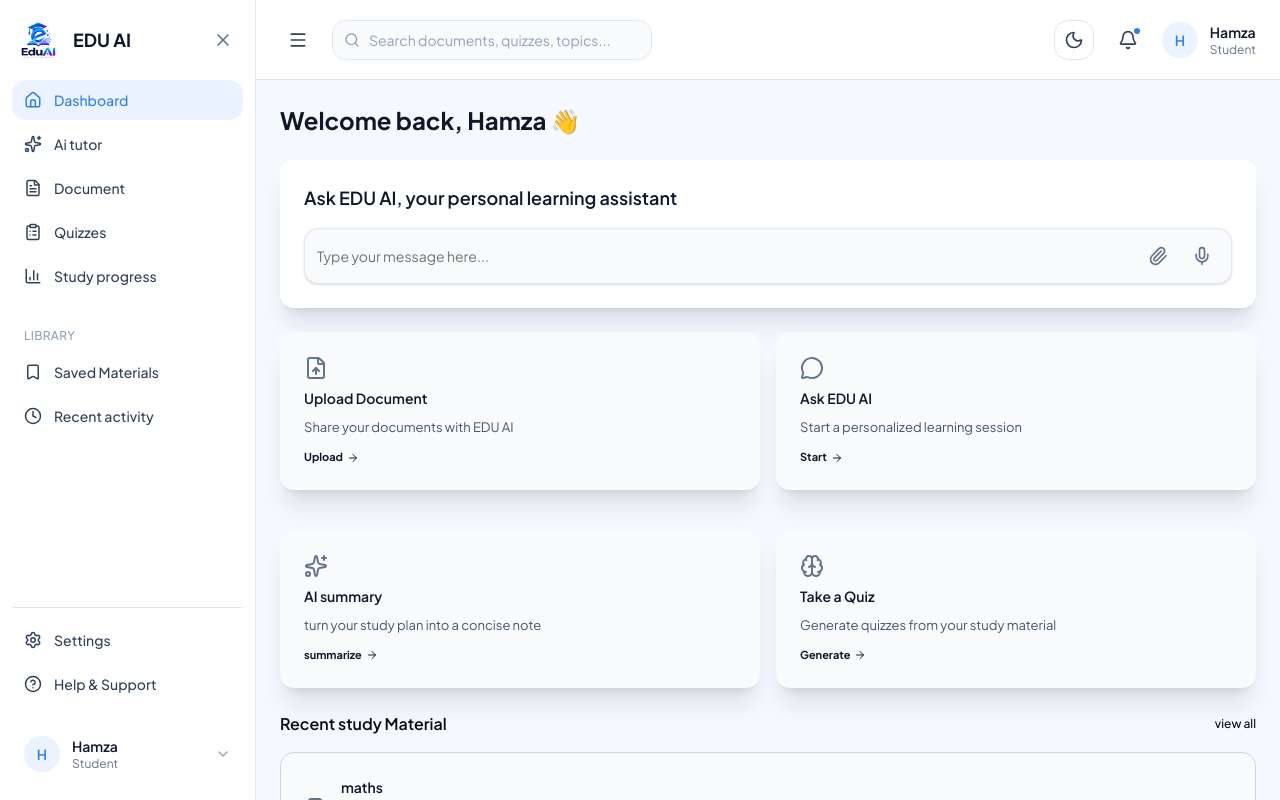
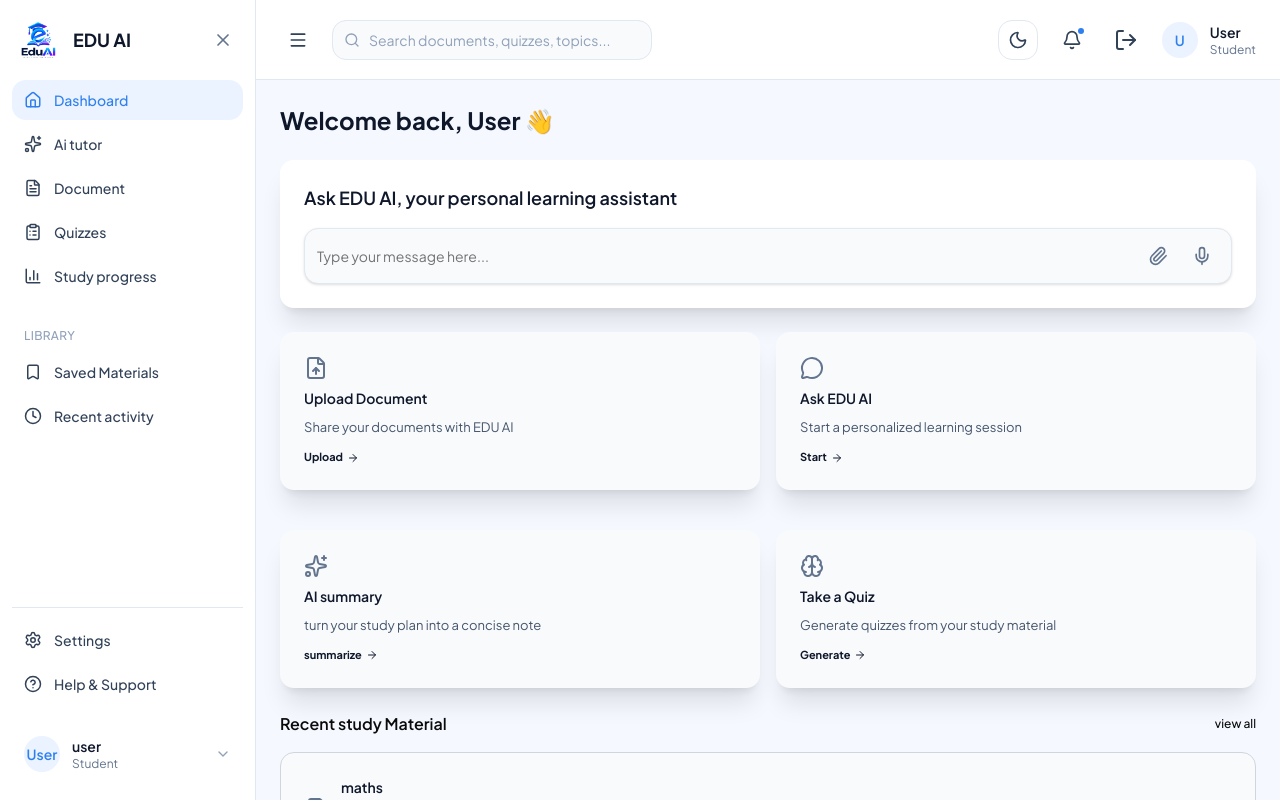
Before and after one commit to codestream0/Edu-AI, a Next.js app: page /dashboard in a window 1280 px wide. Built offline with nearby package versions, Linux system fonts and the light colour scheme.

Commit message:
feat: save the user info in a state using redux

```diff
--- a/app/(dashboard)/dashboard/page.tsx
+++ b/app/(dashboard)/dashboard/page.tsx
@@ -1,13 +1,32 @@
+"use client";
+
 import { Input } from "@/components/ui/input";
-import { ArrowRight, Brain, ClipboardList, FileText, FileUp, FireExtinguisher, Flame, MessageCircle, Mic, Paperclip, Power, PowerCircle, Sparkles } from "lucide-react";
+import {
+  ArrowRight,
+  Brain,
+  ClipboardList,
+  FileText,
+  FileUp,
+  FireExtinguisher,
+  Flame,
+  MessageCircle,
+  Mic,
+  Paperclip,
+  Power,
+  PowerCircle,
+  Sparkles,
+} from "lucide-react";
 import Link from "next/link";
 import { RecentDocument } from "@/components/dashboard/recentDocument";
+import { useAppSelector } from "@/lib/redux/hooks";
 
 const DashboardPage = () => {
+  const user = useAppSelector((state) => state.auth.user);
+  const fullName = user?.fullName || "User";
   return (
     <div>
       <h1 className="text-2xl font-bold text-slate-900 dark:text-white">
-        Welcome back, Hamza 👋
+        Welcome back, {fullName.split(" ",2)[0].charAt(0).toUpperCase() + fullName.split(" ",2)[0].slice(1)} 👋
       </h1>
 
       <div className="mt-6 rounded-xl bg-white p-6 shadow-xl dark:bg-slate-800">
@@ -15,7 +34,6 @@ const DashboardPage = () => {
           Ask EDU AI, your personal learning assistant
         </h1>
         <Link href="/ai-tutor" className="block">
-
           <div className="relative">
             <Input
               placeholder="Type your message here..."
@@ -56,45 +74,112 @@ const DashboardPage = () => {
             </div>
           </div>
         </Link>
-      <div>
-      </div>
+        <div></div>
       </div>
       <div className="grid gap-4 md:grid-cols-2">
-      <ActivityCards icon={<FileUp/>} title="Upload Document" description="Share your documents with EDU AI" direct="Upload" link="/document" />
-      <ActivityCards icon={<MessageCircle/>} title="Ask EDU AI" description="Start a personalized learning session" direct="Start" link="/ai-tutor" />
-      <ActivityCards icon={<Sparkles/>} title="AI summary" description="turn your study plan into a concise note" direct="summarize" link="/document" />
-      <ActivityCards icon={<Brain/>} title="Take a Quiz" description="Generate quizzes from your study material" direct="Generate" link="/quiz" />
+        <ActivityCards
+          icon={<FileUp />}
+          title="Upload Document"
+          description="Share your documents with EDU AI"
+          direct="Upload"
+          link="/document"
+        />
+        <ActivityCards
+          icon={<MessageCircle />}
+          title="Ask EDU AI"
+          description="Start a personalized learning session"
+          direct="Start"
+          link="/ai-tutor"
+        />
+        <ActivityCards
+          icon={<Sparkles />}
+          title="AI summary"
+          description="turn your study plan into a concise note"
+          direct="summarize"
+          link="/document"
+        />
+        <ActivityCards
+          icon={<Brain />}
+          title="Take a Quiz"
+          description="Generate quizzes from your study material"
+          direct="Generate"
+          link="/quiz"
+        />
       </div>
       <div className="mt-6">
-      <div className="flex justify-between items-center " >
-        <h1 className="font-semibold " >Recent study Material</h1>
-        <Link href={"/document"} className="text-[12px] font-medium " >view all</Link>
+        <div className="flex justify-between items-center ">
+          <h1 className="font-semibold ">Recent study Material</h1>
+          <Link href={"/document"} className="text-[12px] font-medium ">
+            view all
+          </Link>
         </div>
-      <div className="grid gap-4 mt-4" >
-        <RecentDocument title="maths" type="docx" pages={24} description="last studied yesterday" />
-        <RecentDocument title="maths" type="docx" pages={24} description="last studied yesterday" />
-        <RecentDocument title="maths" type="docx" pages={24} description="last studied yesterday" />
-        <RecentDocument title="maths" type="docx" pages={24} description="last studied yesterday" />
-
+        <div className="grid gap-4 mt-4">
+          <RecentDocument
+            title="maths"
+            type="docx"
+            pages={24}
+            description="last studied yesterday"
+          />
+          <RecentDocument
+            title="maths"
+            type="docx"
+            pages={24}
+            description="last studied yesterday"
+          />
+          <RecentDocument
+            title="maths"
+            type="docx"
+            pages={24}
+            description="last studied yesterday"
+          />
+          <RecentDocument
+            title="maths"
+            type="docx"
+            pages={24}
+            description="last studied yesterday"
+          />
         </div>
       </div>
 
       <div className="mt-6 space-y-2">
         <h1 className="font-semibold">Study overview</h1>
         <div className="grid grid-cols-1 gap-3 sm:grid-cols-2 lg:grid-cols-4">
-        <LearningStatsCard icon={<FileText/>} title="Document" count={12} />
-        <LearningStatsCard icon={<ClipboardList/>} title="Quizzes" count={10} />
-        <LearningStatsCard icon={<FileUp/>} title="Average score" count={52} />
-        <LearningStatsCard icon={<Flame/>} title="Study days streaks" count={7} />
+          <LearningStatsCard icon={<FileText />} title="Document" count={12} />
+          <LearningStatsCard
+            icon={<ClipboardList />}
+            title="Quizzes"
+            count={10}
+          />
+          <LearningStatsCard
+            icon={<FileUp />}
+            title="Average score"
+            count={52}
+          />
+          <LearningStatsCard
+            icon={<Flame />}
+            title="Study days streaks"
+            count={7}
+          />
         </div>
       </div>
+    </div>
+  );
+};
 
-  </div>
-    )
-}
-
-const ActivityCards=({icon, title, description,direct,link}:{icon: React.ReactNode; title: string; description: string; direct: string; link: string})=>{
-  return(
+const ActivityCards = ({
+  icon,
+  title,
+  description,
+  direct,
+  link,
+}: {
+  icon: React.ReactNode;
+  title: string;
+  description: string;
+  direct: string;
+  link: string;
+}) => {
+  return (
     <Link href={link}>
       <div className="mt-6 rounded-xl min-w-100 space-y-3 bg-slate-50 p-6 shadow-xl dark:bg-slate-800">
         <button className="h-5 w-3 text-slate-500 ">{icon}</button>
@@ -104,22 +189,34 @@ const ActivityCards=({icon, title, description,direct,link}:{icon: React.ReactNo
         <p className="text-slate-600 text-[13px]  dark:text-slate-400">
           {description}
         </p>
-        <p className="flex gap-1 items-center font-bold text-slate-900 text-[11px] dark:text-white " >{direct} <ArrowRight className="h-3 w-3" /></p>
+        <p className="flex gap-1 items-center font-bold text-slate-900 text-[11px] dark:text-white ">
+          {direct} <ArrowRight className="h-3 w-3" />
+        </p>
       </div>
     </Link>
-  )
-}
+  );
+};
 
-const LearningStatsCard=({icon,title,count}:{icon:React.ReactNode,title:string,count:number})=>{
-  return(
-    <div className=" rounded-xl  min-w-100  bg-slate-50 p-6 border border-gray-300 dark:bg-slate-800 dark:border-gray-800 " >
-      <div className="flex gap-6 items-center mb-8" >
+const LearningStatsCard = ({
+  icon,
+  title,
+  count,
+}: {
+  icon: React.ReactNode;
+  title: string;
+  count: number;
+}) => {
+  return (
+    <div className=" rounded-xl  min-w-100  bg-slate-50 p-6 border border-gray-300 dark:bg-slate-800 dark:border-gray-800 ">
+      <div className="flex gap-6 items-center mb-8">
         <button className="h-5 w-3 text-slate-500 ">{icon}</button>
-        <p className="text-lg font-semibold text-[14px] text-slate-900 dark:text-white" >{title}</p>
+        <p className="text-lg font-semibold text-[14px] text-slate-900 dark:text-white">
+          {title}
+        </p>
       </div>
-      <p className="text-center" >{count}</p>
+      <p className="text-center">{count}</p>
     </div>
-  )
-}
+  );
+};
 
 export default DashboardPage;
--- a/app/layout.tsx
+++ b/app/layout.tsx
@@ -3,6 +3,7 @@ import { Plus_Jakarta_Sans } from "next/font/google";
 
 import "./globals.css";
 import { ThemeProvider } from "@/components/themeProvider";
+import { Providers } from "./provider";
 
 const jakartaSans = Plus_Jakarta_Sans({
   variable: "--font-jakarta",
@@ -28,7 +29,9 @@ export default function RootLayout({
     >
       <body className="min-h-screen font-sans">
         <ThemeProvider>
-          {children}
+          <Providers>
+            {children}
+          </Providers>
         </ThemeProvider>
       </body>
     </html>
--- /dev/null
+++ b/app/provider.tsx
@@ -0,0 +1,16 @@
+"use client";
+
+import { Provider } from "react-redux";
+import { store } from "@/lib/redux/store";
+
+export function Providers({
+  children,
+}: {
+  children: React.ReactNode;
+}) {
+  return (
+    <Provider store={store}>
+      {children}
+    </Provider>
+  );
+}
--- a/components/dashboard/sidebar/sidebar.tsx
+++ b/components/dashboard/sidebar/sidebar.tsx
@@ -10,6 +10,7 @@ import {
 } from "./sidebar_data";
 
 import { SidebarItem } from "./sidebarItem";
+import { useAppSelector } from "@/lib/redux/hooks";
 
 interface SidebarProps {
   open: boolean;
@@ -17,6 +18,9 @@ interface SidebarProps {
 }
 
 export function Sidebar({ open, onToggle }: SidebarProps) {
+  const user = useAppSelector((state) => state.auth.user);
+  const fullName = user?.fullName || "User";
+
   return (
     <>
       {open && (
@@ -203,7 +207,7 @@ export function Sidebar({ open, onToggle }: SidebarProps) {
                     dark:text-blue-400
                   "
                 >
-                  H
+                  {fullName.split(" ")[0]}
                 </div>
 
                 <div className="min-w-0 flex-1">
@@ -216,7 +220,7 @@ export function Sidebar({ open, onToggle }: SidebarProps) {
                       dark:text-slate-100
                     "
                   >
-                    Hamza
+                    {fullName.split(" ",2)[0].charAt(0).toLowerCase() + fullName.split(" ",2)[0].slice(1)}
                   </p>
 
                   <p
--- a/components/dashboard/topbar.tsx
+++ b/components/dashboard/topbar.tsx
@@ -1,11 +1,7 @@
 "use client";
 
-import {
-  Menu,
-  Bell,
-  Search,
-} from "lucide-react";
-
+import { Menu, Bell, Search, LogOut } from "lucide-react";
+import { useAppSelector } from "@/lib/redux/hooks";
 import { ThemeToggle } from "./themetoggle";
 
 interface TopbarProps {
@@ -13,6 +9,9 @@ interface TopbarProps {
 }
 
 export function Topbar({ onMenuClick }: TopbarProps) {
+  const user = useAppSelector((state) => state.auth.user);
+  console.log(user?.fullName || "user")
+  const fullName = user?.fullName || "User";
   return (
     <header
       className="
@@ -24,9 +23,7 @@ export function Topbar({ onMenuClick }: TopbarProps) {
         dark:bg-slate-950
       "
     >
-
       <div className="flex min-w-0 items-center gap-2 sm:gap-4">
-
         <button
           onClick={onMenuClick}
           type="button"
@@ -113,7 +110,6 @@ export function Topbar({ onMenuClick }: TopbarProps) {
       </div>
 
       <div className="flex shrink-0 items-center gap-1 sm:gap-2 lg:gap-4">
-
         <ThemeToggle />
 
         <button
@@ -145,9 +141,26 @@ export function Topbar({ onMenuClick }: TopbarProps) {
             "
           />
         </button>
+        <button
+        // onClick={}
+          type="button"
+          aria-label="Notifications"
+          className="
+            relative
+            rounded-lg
+            p-2
+            text-slate-700
+            transition-colors
+            hover:bg-slate-100
+
+            dark:text-slate-300
+            dark:hover:bg-slate-800
+          "
+        >
+          <LogOut />
+        </button>
 
         <div className="flex items-center gap-2 sm:gap-3">
-
           <div
             className="
               flex
@@ -166,12 +179,12 @@ export function Topbar({ onMenuClick }: TopbarProps) {
               dark:text-blue-400
             "
           >
-            H
+            {fullName.split("")[0].toUpperCase()}
           </div>
 
           <div className="hidden lg:block">
             <p className="text-sm font-semibold text-slate-900 dark:text-slate-100">
-              Hamza
+              {fullName.split(" ",2)[0].charAt(0).toUpperCase() + fullName.split(" ",2)[0].slice(1)}
             </p>
 
             <p className="text-xs text-slate-500 dark:text-slate-400">
--- a/package.json
+++ b/package.json
@@ -10,6 +10,7 @@
   },
   "dependencies": {
     "@base-ui/react": "^1.7.0",
+    "@reduxjs/toolkit": "^2.12.0",
     "axios": "^1.20.0",
     "class-variance-authority": "^0.7.1",
     "clsx": "^2.1.1",
@@ -18,6 +19,7 @@
     "next-themes": "^0.4.6",
     "react": "19.2.4",
     "react-dom": "19.2.4",
+    "react-redux": "^9.3.0",
     "shadcn": "^4.19.0",
     "tailwind-merge": "^3.6.0",
     "tw-animate-css": "^1.4.0"
```
Also changed, not shown: app/(auth)/login/page.tsx (+6 -2 lines), app/(auth)/signup/page.tsx (+6 -3 lines), 1 other file (tests, documents, lock files or other folders). Lines whose indentation alone changed are shown as unchanged.
